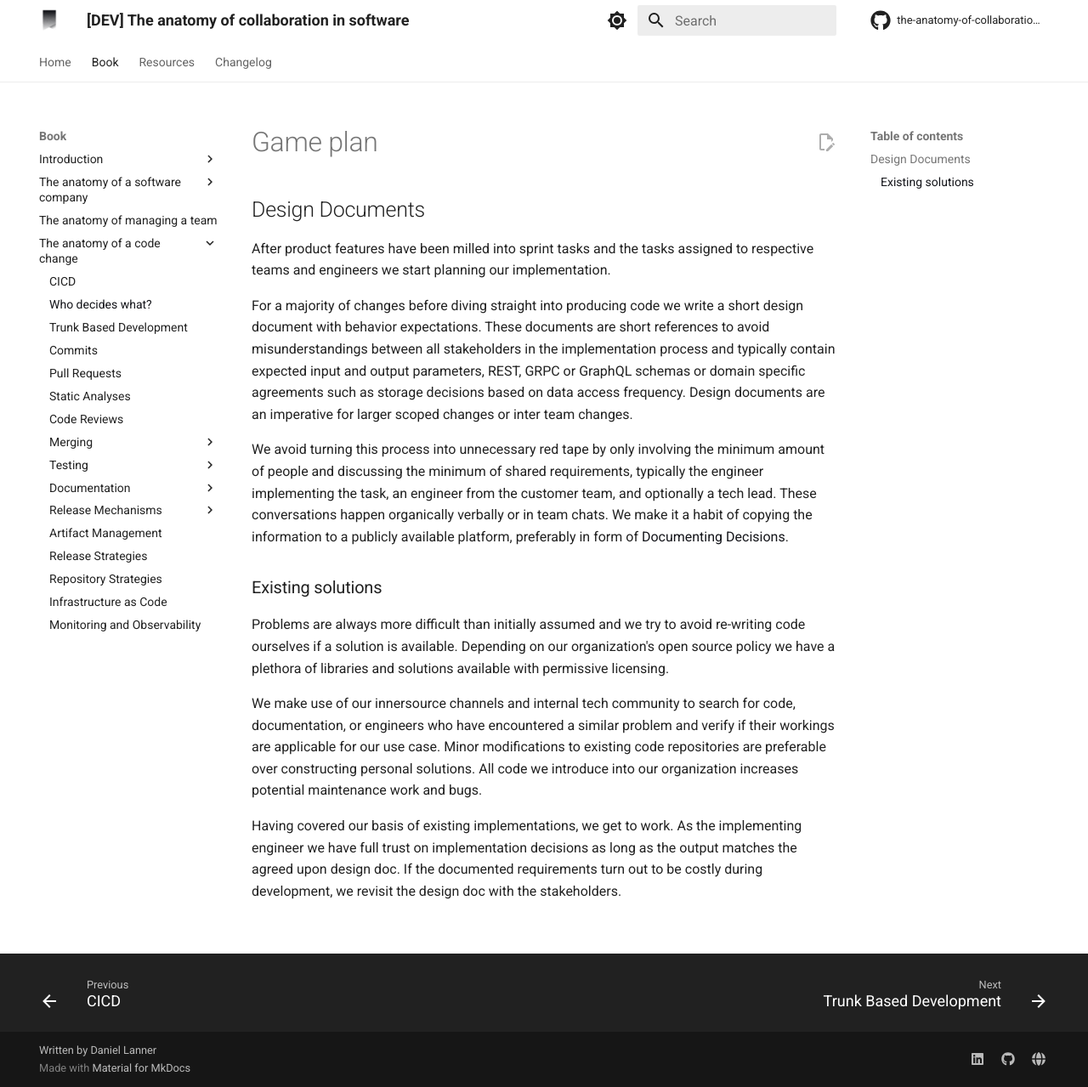
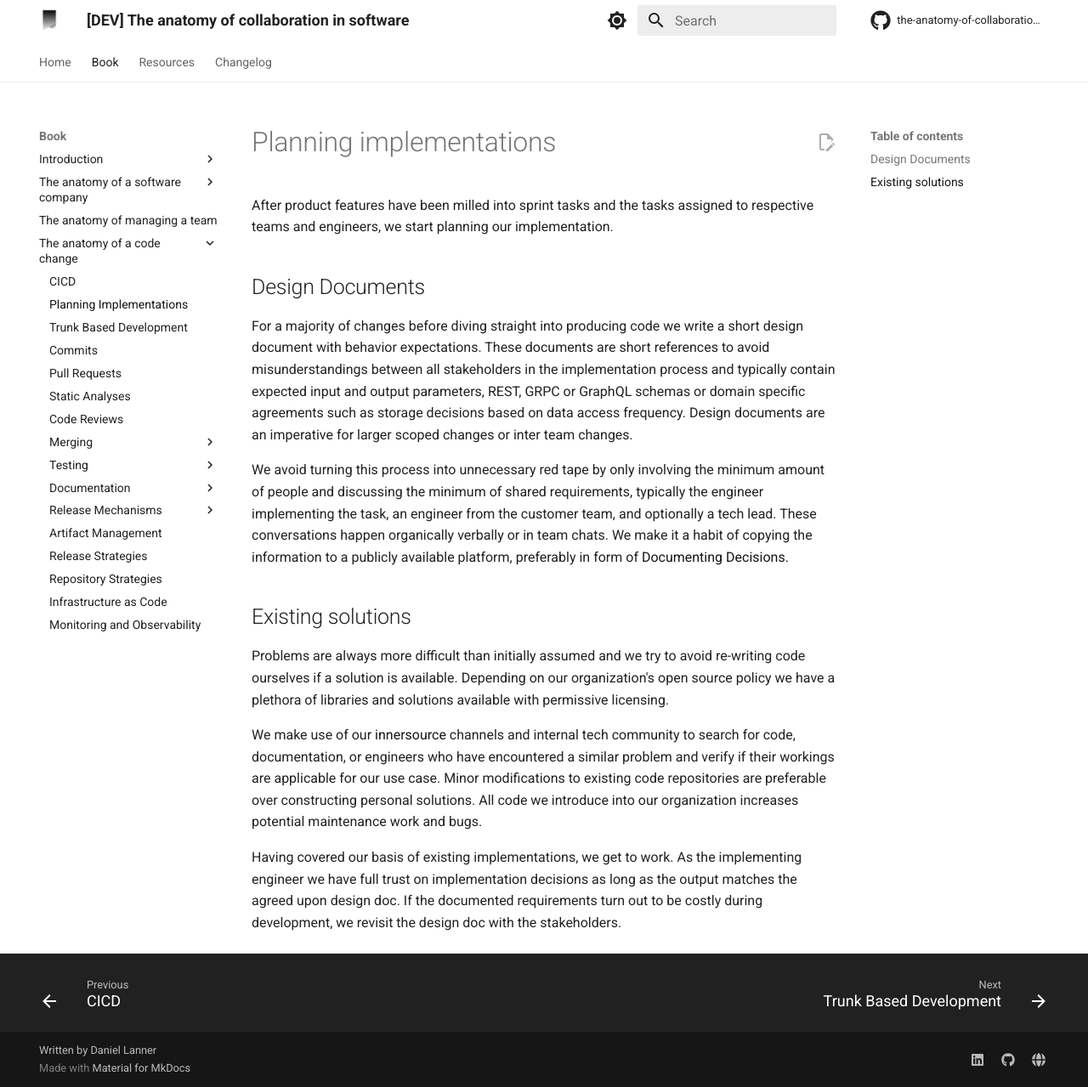
Before and after one commit to engineering-collaboration/book, an MkDocs documentation site: the page built from docs/book/anatomy-of-a-code-change/change-decision.md, in a window 1280 px wide and 1279 px high. Shown: the whole window at 85% size. Built offline with MkDocs 1.6.1 and Material for MkDocs 9.7.7, drawn with Linux system fonts in a browser that asks for light colours; comment, search, counter and statistics services are not loaded.

Commit message:
Move chapter into table of contents

```diff
--- a/docs/book/anatomy-of-a-code-change/change-decision.md
+++ b/docs/book/anatomy-of-a-code-change/change-decision.md
@@ -1,17 +1,17 @@
-# Game plan
+# Planning implementations
+
+After product features have been milled into sprint tasks and the tasks assigned to respective teams and engineers, we start planning our implementation.
 
 ## Design Documents
-
-After product features have been milled into sprint tasks and the tasks assigned to respective teams and engineers we start planning our implementation.
 
 For a majority of changes before diving straight into producing code we write a short design document with behavior expectations. These documents are short references to avoid misunderstandings between all stakeholders in the implementation process and typically contain expected input and output parameters, REST, GRPC or GraphQL schemas or domain specific agreements such as storage decisions based on data access frequency. Design documents are an imperative for larger scoped changes or inter team changes.
 
 We avoid turning this process into unnecessary red tape by only involving the minimum amount of people and discussing the minimum of shared requirements, typically the engineer implementing the task, an engineer from the customer team, and optionally a tech lead. These conversations happen organically verbally or in team chats. We make it a habit of copying the information to a publicly available platform, preferably in form of [Documenting Decisions]().
 
-### Existing solutions
+## Existing solutions
 
 Problems are always more difficult than initially assumed and we try to avoid re-writing code ourselves if a solution is available. Depending on our organization's open source policy we have a plethora of libraries and solutions available with permissive licensing.
 
-We make use of our innersource channels and internal tech community to search for code, documentation, or engineers who have encountered a similar problem and verify if their workings are applicable for our use case. Minor modifications to existing code repositories are preferable over constructing personal solutions. All code we introduce into our organization increases potential maintenance work and bugs.
+We make use of our [innersource](../anatomy-of-a-software-company/innersourcing.md) channels and internal tech community to search for code, documentation, or engineers who have encountered a similar problem and verify if their workings are applicable for our use case. Minor modifications to existing code repositories are preferable over constructing personal solutions. All code we introduce into our organization increases potential maintenance work and bugs.
 
 Having covered our basis of existing implementations, we get to work. As the implementing engineer we have full trust on implementation decisions as long as the output matches the agreed upon design doc. If the documented requirements turn out to be costly during development, we revisit the design doc with the stakeholders.
--- a/mkdocs-dist.yml
+++ b/mkdocs-dist.yml
@@ -86,6 +86,7 @@ nav:
     - The anatomy of a code change:
       - './book/anatomy-of-a-code-change/README.md'
       - CICD: './book/anatomy-of-a-code-change/cicd.md'
+      - Planning Implementations: './book/anatomy-of-a-code-change/change-decision.md'
 
   - Resources: 'resources.md'
   - Changelog: 'changelog.md'
--- a/mkdocs.yml
+++ b/mkdocs.yml
@@ -87,7 +87,7 @@ nav:
     - The anatomy of a code change:
       - './book/anatomy-of-a-code-change/README.md'
       - CICD: './book/anatomy-of-a-code-change/cicd.md'
-      - Who decides what?: './book/anatomy-of-a-code-change/change-decision.md'
+      - Planning Implementations: './book/anatomy-of-a-code-change/change-decision.md'
       - Trunk Based Development: './book/anatomy-of-a-code-change/tbd.md'
       - Commits: './book/anatomy-of-a-code-change/commit-messages.md'
       - Pull Requests: './book/anatomy-of-a-code-change/pr.md'
```
